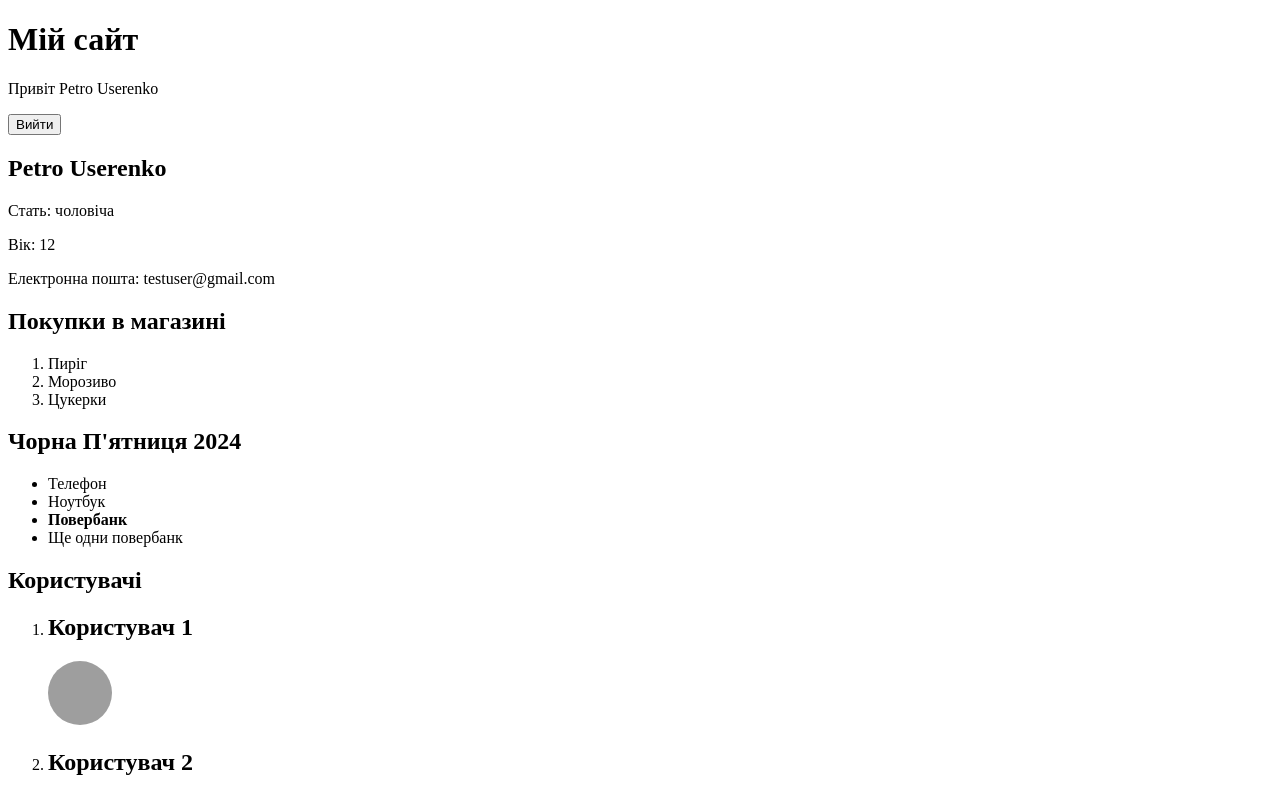
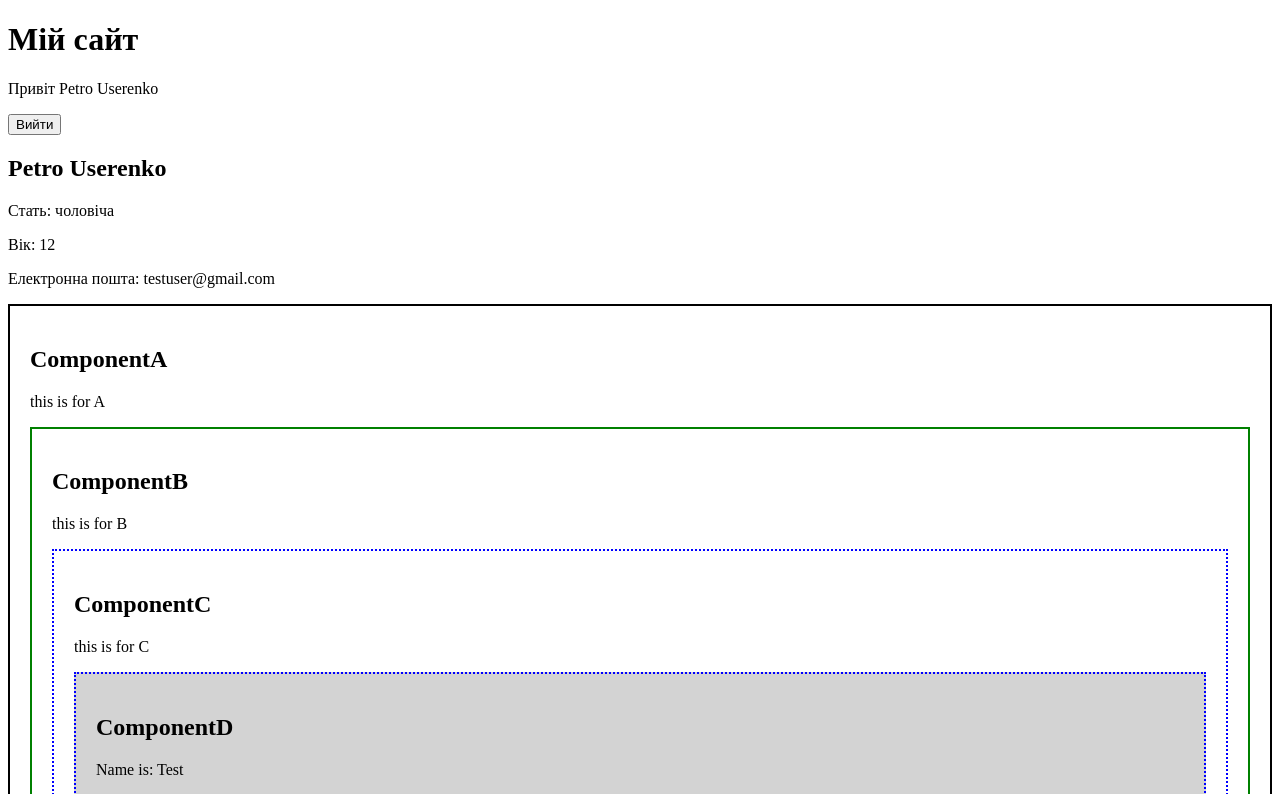
Before and after one commit to fc-fullstack-courses/pfe-2024-1-react-lessons, a React (Vite) app: page / in a window 1280 px wide. Shown: the top 794 px of the page. Built offline with nearby package versions, Linux system fonts and the light colour scheme; grey boxes are pictures that could not be loaded.

Commit message:
Add some prop drilling examples

```diff
--- a/src/App.jsx
+++ b/src/App.jsx
@@ -8,6 +8,7 @@ import UserProfile from './components/UserProfile';
 import List from './components/List';
 import Avatar from './components/Avatar';
 import GuestAvatar from './components/GuestAvatar';
+import ComponentA from './components/drillingComponents/A';
 
 // звичайний елемент у реакті
 const elem1 = React.createElement(
@@ -93,6 +94,7 @@ class App extends React.Component {
           handleLogin={this.handleLogin}
         />
         <UserProfile user={user} />
+        <ComponentA />
         <List listTitle='Покупки в магазині' listType='ordered'>
           <li>Пиріг</li>
           <li>Морозиво</li>
--- a/src/components/Avatar/index.jsx
+++ b/src/components/Avatar/index.jsx
@@ -1,12 +1,13 @@
 import React from 'react';
 
 const Avatar = (props) => {
-  const { src, alt } = props;
+  const { alt } = props;
 
   return (
     <img
-      src={src}
-      alt={alt}
+      // src={src}
+      // alt={alt}
+      {...props}
       title={alt}
       style={{ width: '64px', height: '64px', borderRadius: '50%' }}
     />
--- /dev/null
+++ b/src/components/drillingComponents/A/index.jsx
@@ -0,0 +1,25 @@
+import React, { Component } from 'react';
+import ComponentB from '../B';
+
+class ComponentA extends Component {
+  state = {
+    name: 'Test',
+    forA : 'this is for A',
+    forB : 'this is for B',
+    forC : 'this is for C',
+  };
+
+  render() {
+    const { name, forA, forB, forC } = this.state;
+
+    return (
+      <article style={{ border: '2px solid black', padding: '20px' }}>
+        <h2>ComponentA</h2>
+        <p>{forA}</p>
+        <ComponentB name={name} forB={forB} forC={forC}/>
+      </article>
+    );
+  }
+}
+
+export default ComponentA;
--- /dev/null
+++ b/src/components/drillingComponents/B/index.jsx
@@ -0,0 +1,34 @@
+import React from 'react';
+import ComponentC from '../C';
+
+const ComponentB = (props) => {
+  const { forB, ...restOfBProps } = props;
+  return (
+    <article style={{ border: '2px solid green', padding: '20px' }}>
+      <h2>ComponentB</h2>
+      <p>{forB}</p>
+      <ComponentC {...restOfBProps} />
+    </article>
+  );
+};
+
+const ComponentAState = {
+  name: 'Test',
+  forA: 'this is for A',
+  forB: 'this is for B',
+  forC: 'this is for C',
+};
+
+const { forA, ...restOfA } = ComponentAState;
+
+// obj2 має містити усе окрім forA
+const ComponentBProps = {
+  ...restOfA,
+};
+
+const { forB, ...restOfBProps } = ComponentBProps;
+
+const ComponentCProps = {
+  ...restOfBProps,
+};
+export default ComponentB;
--- /dev/null
+++ b/src/components/drillingComponents/C/index.jsx
@@ -0,0 +1,15 @@
+import React from 'react';
+import ComponentD from '../D';
+
+const ComponentC = (props) => {
+  const { forC, ...restOfCProps } = props;
+  return (
+    <article style={{ border: '2px dotted blue', padding: '20px' }}>
+      <h2>ComponentC</h2>
+      <p>{forC}</p>
+      <ComponentD {...restOfCProps}/>
+    </article>
+  );
+};
+
+export default ComponentC;
--- /dev/null
+++ b/src/components/drillingComponents/D/index.jsx
@@ -0,0 +1,19 @@
+import React from 'react';
+
+const ComponentD = (props) => {
+  const { name } = props;
+  return (
+    <article
+      style={{
+        border: '2px dotted blue',
+        padding: '20px',
+        background: 'lightgray',
+      }}
+    >
+      <h2>ComponentD</h2>
+      <p>Name is: {name}</p>
+    </article>
+  );
+};
+
+export default ComponentD;
```
